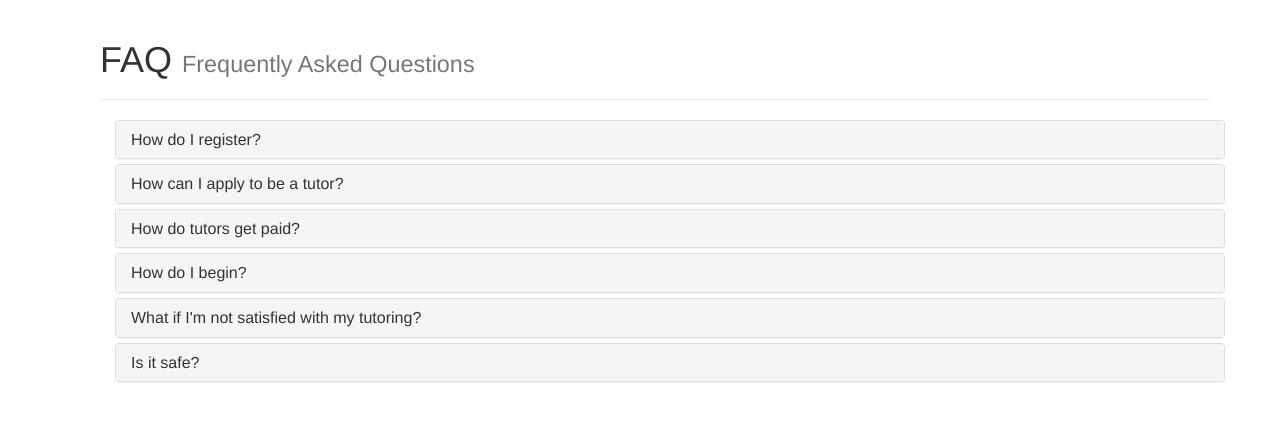
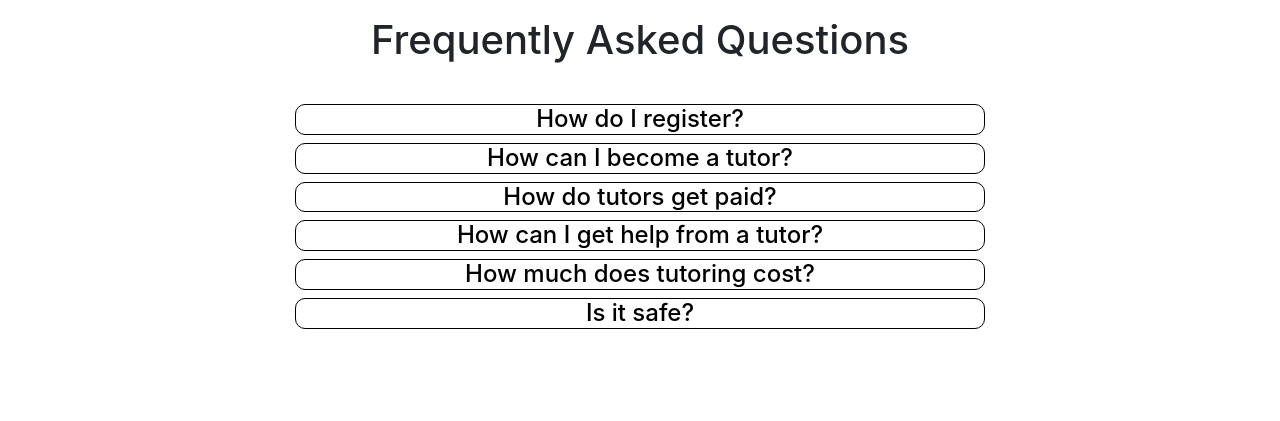
Before and after one commit to belengrimaldi/CS3240-QuickTutor, a Django app: page /FAQ in a window 1280 px wide. Shown: the top 421 px of the page. Run offline with Django 3.2, Linux system fonts and the light colour scheme; some libraries are stand-ins or nearby versions; some web fonts are replaced.

Commit message:
trying html

```diff
--- a/static/static/stat/FAQ.css
+++ b/static/static/stat/FAQ.css
@@ -1,5 +1,11 @@
 .tl {
     margin-top: 1.5rem;
+}
+
+h1 {
+    text-align: center;
+    margin-top: 1rem;
+    margin-bottom: 2rem;
 }
 
 .content {
@@ -9,3 +15,18 @@
 hr {
     border-top: 3px solid #3d6c7f;
 }
+
+.linkColor {
+    color: black;
+}
+
+.panel-title {
+    text-align: center;
+    border: 1px black solid;
+    border-radius: 10px;
+}
+
+.panel {
+    margin-top: .5rem;
+    margin-bottom: .5rem;
+}
--- a/static/templates/static/FAQ.html
+++ b/static/templates/static/FAQ.html
@@ -5,8 +5,8 @@
 <head>
     <link rel="stylesheet" type="text/css" href="{% static 'stat\FAQ.css' %}">
     <!--styling for FAQ page-->
-    <link rel="stylesheet" type="text/css" href="{% static 'stat\bootstrap.min.css' %}" />
-    <link rel="stylesheet" type="text/css" href="{% static 'stat\font-awesome.min.css' %}" />
+    <!-- <link rel="stylesheet" type="text/css" href="{% static 'stat\bootstrap.min.css' %}" />
+    <link rel="stylesheet" type="text/css" href="{% static 'stat\font-awesome.min.css' %}" /> -->
 
     <script type="text/javascript" src="{% static 'js/jquery-1.10.2.min.js' %}"></script>
     <script type="text/javascript" src="{% static 'js/bootstrap.min.js' %}"></script>
@@ -17,88 +17,92 @@
 <div class="container">
 
 <div class="page-header">
-    <h1>FAQ <small>Frequently Asked Questions</small></h1>
+    <h1>Frequently Asked Questions</h1>
 </div>
 
 <!-- Bootstrap FAQ - START -->
 <div class="container">
-    <div class="panel-group" id="accordion">
+    <div class="row justify-content-center">
+        <div class="panel-group col-md-8" id="accordion">
             <div class="panel panel-default">
                 <div class="panel-heading">
                     <h4 class="panel-title">
-                    <a class="accordion-toggle collapsed" data-toggle="collapse" data-parent="#accordion" href="#collapseOne">How do I register?</a>
+                        <a class="accordion-toggle linkColor collapsed" data-toggle="collapse" data-parent="#accordion" href="#collapseOne">How do I register?</a>
                     </h4>
                 </div>
                 <div id="collapseOne" class="panel-collapse collapse">
                     <div class="panel-body">
-                    Account registration at <strong>QuickTutor</strong> is required if you will be receiving or giving tutoring.
-                    You can register by logging in through any valid Google account at the home page!
+                        When you log in the first time to <strong>QuickTutor</strong> through Google, your account is registered. If you want to
+                        change anything on your profile, click on the Update Profile link on the Profile page.
                     </div>
                 </div>
             </div>
             <div class="panel panel-default">
                 <div class="panel-heading">
                     <h4 class="panel-title">
-                    <a class="accordion-toggle collapsed" data-toggle="collapse" data-parent="#accordion" href="#collapseTwo">How can I apply to be a tutor?</a>
+                        <a class="accordion-toggle linkColor collapsed" data-toggle="collapse" data-parent="#accordion" href="#collapseTwo">How can I become a tutor?</a>
                     </h4>
                 </div>
                 <div id="collapseTwo" class="panel-collapse collapse">
                     <div class="panel-body">
-                    You can become a tutor by contacting us and demonstrating your knowledge/classes taken on the subject you want to offer your services.
+                        Anyone can be a tutor! There is no registration process. To become a live tutor, all you have to do
+                        is update your profile to show all of the subjects you can help out with! After this, make sure to "go live"
+                        by ensuring that your Active Tutor box is checked.
                     </div>
                 </div>
             </div>
             <div class="panel panel-default">
                 <div class="panel-heading">
                     <h4 class="panel-title">
-                    <a class="accordion-toggle collapsed" data-toggle="collapse" data-parent="#accordion" href="#collapseThree">How do tutors get paid?</a>
+                        <a class="accordion-toggle linkColor collapsed" data-toggle="collapse" data-parent="#accordion" href="#collapseThree">How do tutors get paid?</a>
                     </h4>
                 </div>
                 <div id="collapseThree" class="panel-collapse collapse">
                     <div class="panel-body">
-                    All payments will be processed by our system online. We will accept payments made through the <strong>Stripe API</strong> (in progress) and are working on venmo integration.
+                        All payments will be processed by our system online. We will accept payments made through <strong>Stripe</strong>.
                     </div>
                 </div>
             </div>
             <div class="panel panel-default">
                 <div class="panel-heading">
                     <h4 class="panel-title">
-                    <a class="accordion-toggle collapsed" data-toggle="collapse" data-parent="#accordion" href="#collapseFour">How do I begin?</a>
+                        <a class="accordion-toggle linkColor collapsed" data-toggle="collapse" data-parent="#accordion" href="#collapseFour">How can I get help from a tutor?</a>
                     </h4>
                 </div>
                 <div id="collapseFour" class="panel-collapse collapse">
                     <div class="panel-body">
-                    Users will be able to create an account on QuickTutor and be listed as a tutor, tutee, or both. Start by updating your profile and filling
-                    out your bio, classes taken, and classes you need help in. Then tutees will be able to request tutors through either the list view, or by
-                    locating them on the map.
+                       On the home page, go to the "See list of tutors" link to see all of the active tutors. You can search through the list to find a tutor
+                       who fits your needs. Then, after clicking on their name, you can send them a message to ask clarifying questions or send them a request
+                       to be tutored! If your request for help is accepted, you will be notified on the "List of Tutors" page, and if your request is denied,
+                       it will be removed from your pending requests.
                     </div>
                 </div>
             </div>
             <div class="panel panel-default">
                 <div class="panel-heading">
                     <h4 class="panel-title">
-                    <a class="accordion-toggle collapsed" data-toggle="collapse" data-parent="#accordion" href="#collapseFive">What if I'm not satisfied with my tutoring?</a>
+                        <a class="accordion-toggle linkColor collapsed" data-toggle="collapse" data-parent="#accordion" href="#collapseFive">How much does tutoring cost?</a>
                     </h4>
                 </div>
                 <div id="collapseFive" class="panel-collapse collapse">
                     <div class="panel-body">
-                    Each user profile will have a rating system for how efficient they were as a tutor (if applicable). Please review this before making a request to be
-                    tutored by a specific individual. We will also be monitoring the system and having penalties and possible bans for tutors who are not doing their job
-                    properly. For further help, please contact us at support@quicktutor.com.
+                        Pricing for <b>QuickTutor</b> is fixed depending on the length of time you requested. When you fill out a request to be tutored, you must
+                        select a time interval for how long you would like to be tutored for. Each time interval has a set amount that your tutor will be paid, regardless of how long
+                        the actual meeting was. (For example, if you request a tutor for 15-30 minutes, you will have to pay X amount, no matter how long your session lasts.)
                     </div>
                 </div>
             </div>
             <div class="panel panel-default">
                 <div class="panel-heading">
                     <h4 class="panel-title">
-                    <a class="accordion-toggle collapsed" data-toggle="collapse" data-parent="#accordion" href="#collapseSix">Is it safe?</a>
+                        <a class="linkColor collapsed" data-toggle="collapse" data-parent="#accordion" href="#collapseSix">Is it safe?</a>
                     </h4>
                 </div>
                 <div id="collapseSix" class="panel-collapse collapse">
                     <div class="panel-body">
-                    Yes. No private data about any users will be necessary or allowed when using our application. Meeting places will all be at public
-                    university study areas, and meeting times will only take place during normal business hours. If you have any further concerns please
-                    contact us at support@quicktutor.com.
+                        Yes. We do not ask for private information, and meeting places are restricted to pre-approved, public
+                        university study areas.
+                    </div>
                 </div>
             </div>
         </div>
@@ -113,28 +117,14 @@
 
     .panel-heading [data-toggle="collapse"]:after {
         font-family: 'Glyphicons Halflings';
-        content: "\e072"; /* "play" icon */
         float: right;
         color: #F58723;
         font-size: 18px;
         line-height: 22px;
         /* rotate "play" icon from > (right arrow) to down arrow */
-        -webkit-transform: rotate(-90deg);
-        -moz-transform: rotate(-90deg);
-        -ms-transform: rotate(-90deg);
-        -o-transform: rotate(-90deg);
-        transform: rotate(-90deg);
+
     }
 
-    .panel-heading [data-toggle="collapse"].collapsed:after {
-        /* rotate "play" icon from > (right arrow) to ^ (up arrow) */
-        -webkit-transform: rotate(90deg);
-        -moz-transform: rotate(90deg);
-        -ms-transform: rotate(90deg);
-        -o-transform: rotate(90deg);
-        transform: rotate(90deg);
-        color: #454444;
-    }
 </style>
 
 <!-- Bootstrap FAQ - END -->
--- a/user/forms.py
+++ b/user/forms.py
@@ -44,7 +44,6 @@ class ChatForm(forms.ModelForm):
 
 
 class FillOutSheetForm(forms.ModelForm):
-    recipient = forms.EmailField(label="",max_length=200)
     meeting_places = forms.MultipleChoiceField(
         required=True,
         widget = forms.CheckboxSelectMultiple,
@@ -52,11 +51,10 @@ class FillOutSheetForm(forms.ModelForm):
     )
     class Meta:
         model = Fill_Out_Sheet
-        fields = ('recipient','class_desc','help_desc','time_slot','meeting_places')
+        fields = ('class_desc','help_desc','time_slot','meeting_places')
         labels = {
             "class_desc":"",
             "help_desc":"",
             "time_slot":"",
             "meeting_places":"",
-            "recipient":"",
         }
--- a/user/static/user/gethelp.css
+++ b/user/static/user/gethelp.css
@@ -21,3 +21,7 @@
 .list-group-item:hover {
     color: white;
 }
+
+.request:hover {
+    color: black;
+}
--- a/user/static/user/homeMain.css
+++ b/user/static/user/homeMain.css
@@ -1,4 +1,4 @@
-.welcome {
+welcome {
     margin-top: 2rem;
     margin-bottom: 1rem;
 }
--- a/user/templates/filloutsheet.html
+++ b/user/templates/filloutsheet.html
@@ -32,13 +32,11 @@
             <div class="form-group col-md-6">
                 <p class="text-left">Please select all places where you would be okay meeting.</p>
                 {{ form.meeting_places|as_crispy_field }}
-                <p class="text-left">Enter tutor's email.</p>
-                {{ form.recipient|as_crispy_field }}
             </div>
         </div>
 
-        <div class = "text-center">
-        <button type="submit" class="btn btn-secondary btn-sm active">Submit</button>
+        <div class="text-center">
+            <button type="submit" class="btn btn-secondary btn-sm active">Submit</button>
         </div>
     </form>
 
--- a/user/urls.py
+++ b/user/urls.py
@@ -8,7 +8,8 @@ from django.urls import path
 urlpatterns = [
     url(r'^$', views.Home),
     url(r'^gethelp', views.GetHelp),
-    url(r'^filloutsheet', views.filloutform),
+    #url(r'^filloutsheet', views.filloutform),
+    path('<str:tutor_username>/gethelp/', views.filloutform, name='fill'),
     url(r'^profile/update', views.Prof),
     url(r'^profile/viewprofile', views.SeeProfile),
     url(r'^account/logout/$', views.Logout),
```
Also changed, not shown: user/templates/gethelp.html (+3 -14 lines), user/templates/givehelp.html (+24 -1 lines), user/templates/home.html (+11 -3 lines), user/views.py (+7 -8 lines), .travis.yml, user/static/user/images/chalkboard.gif (added). Lines whose indentation alone changed are shown as unchanged.
